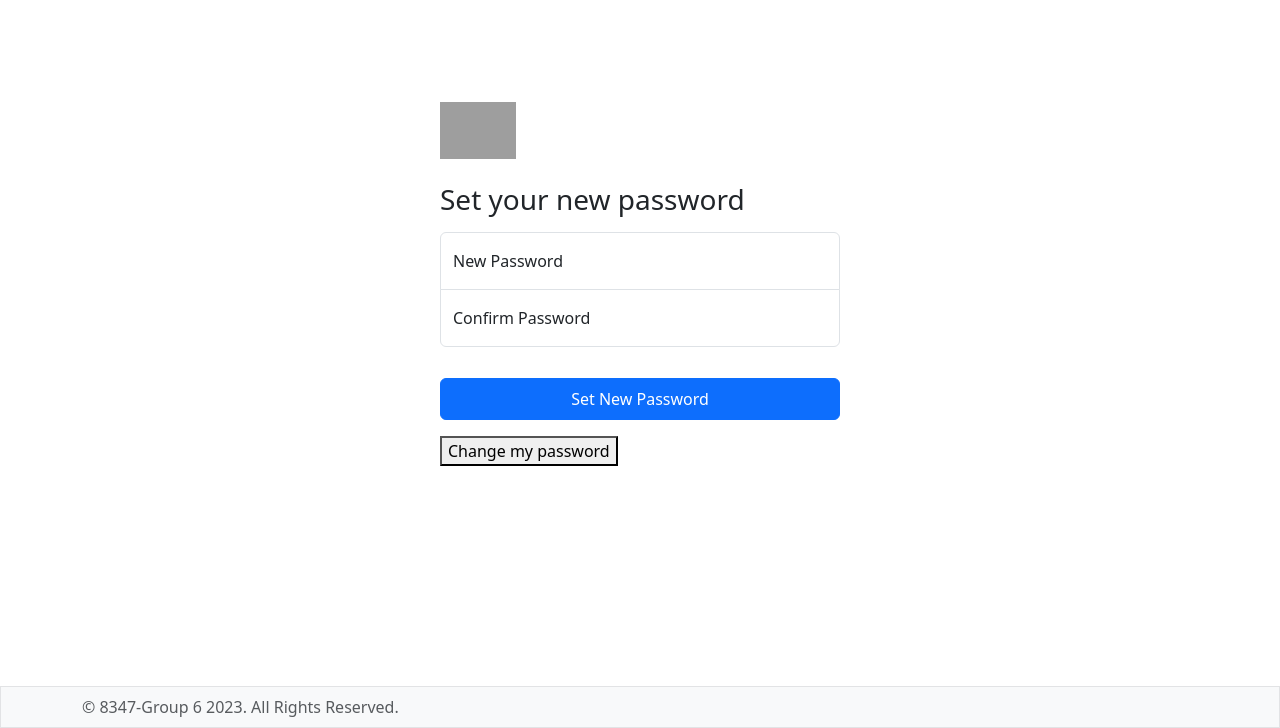
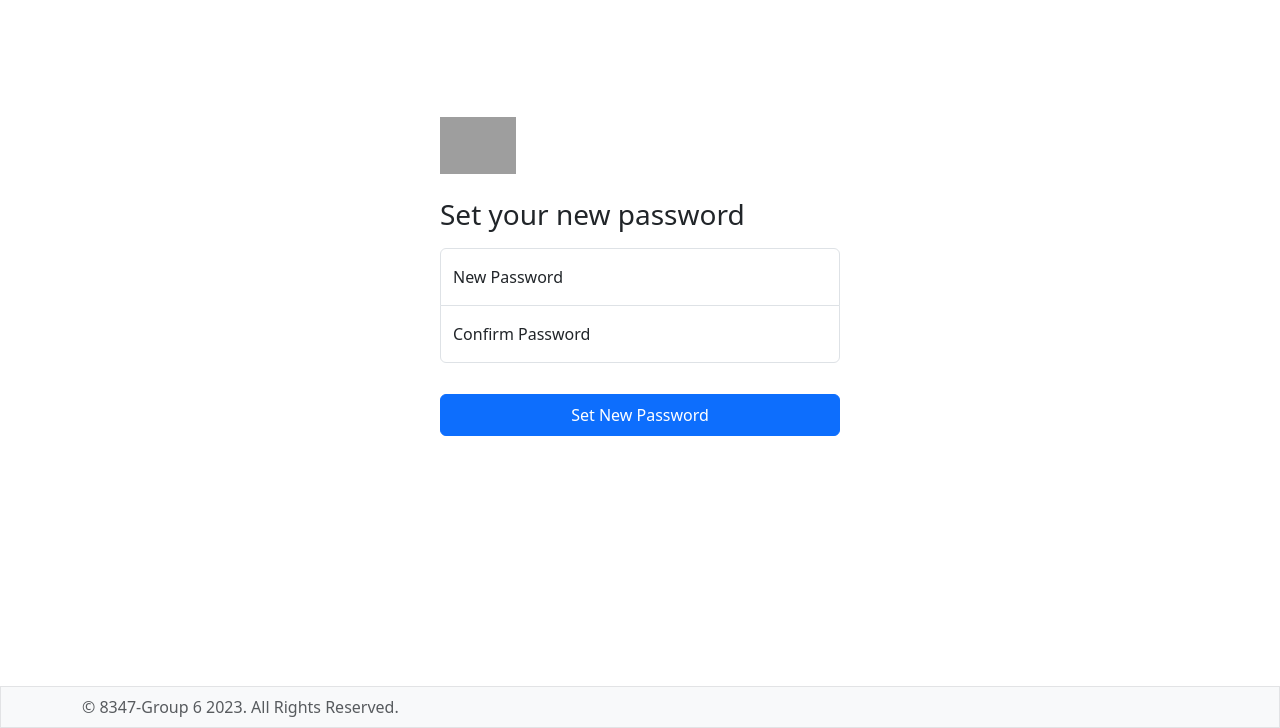
Before and after one commit to xinyu-uwin/elearningsite, a Django app: page /reset/1/1/ in a window 1280 px wide. Shown: the part 72-800 px from the top of the page. Run offline with Django 4.2, Linux system fonts and the light colour scheme; some libraries are stand-ins or nearby versions; grey boxes are pictures that could not be loaded.

Commit message:
style change

```diff
--- a/elearning/templates/elearning/password_reset_confirm.html
+++ b/elearning/templates/elearning/password_reset_confirm.html
@@ -26,11 +26,7 @@
     <button class="btn btn-primary w-100 py-2 " type="submit">Set New Password</button>
 
   </form>
-<form method="post">
-    {% csrf_token %}
-    {{ form.as_p }}
-    <button type="submit">Change my password</button>
-  </form>
+
 
 </main>
 
```
Also changed, not shown: db.sqlite3.
